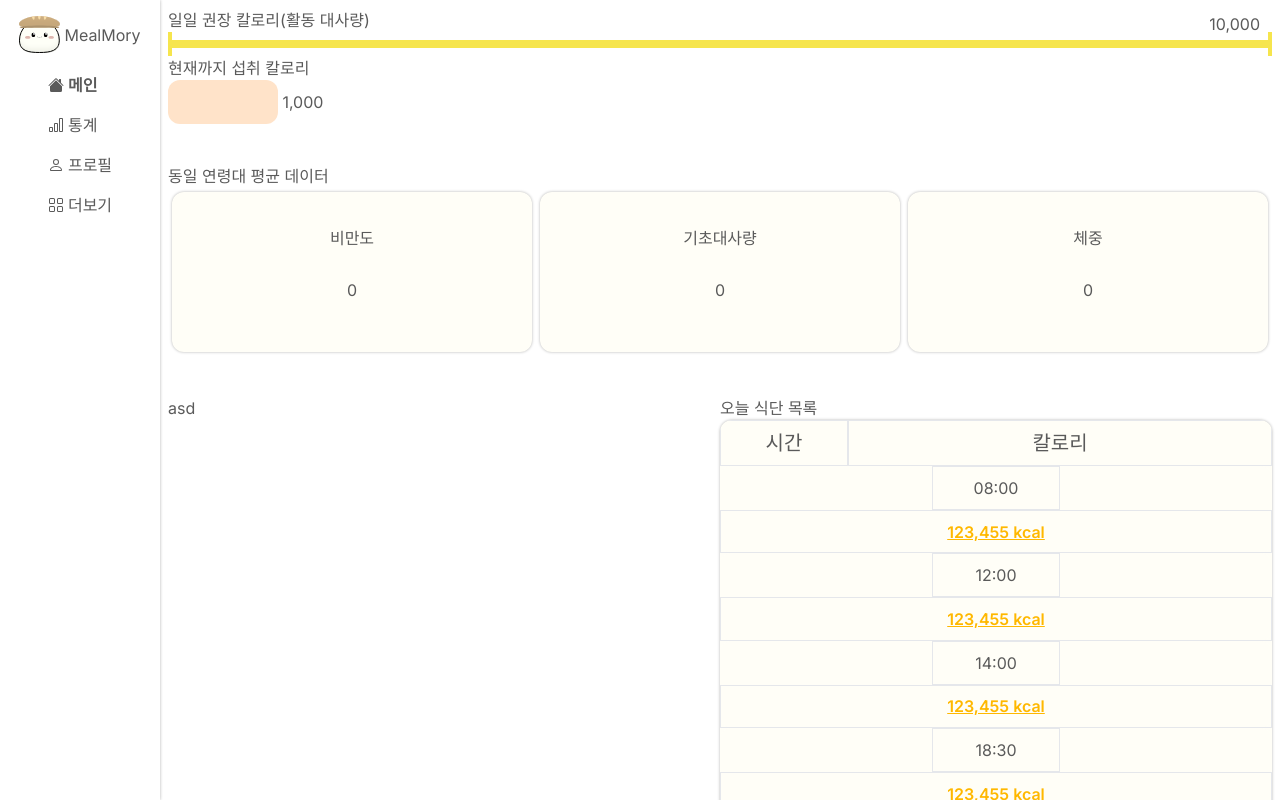
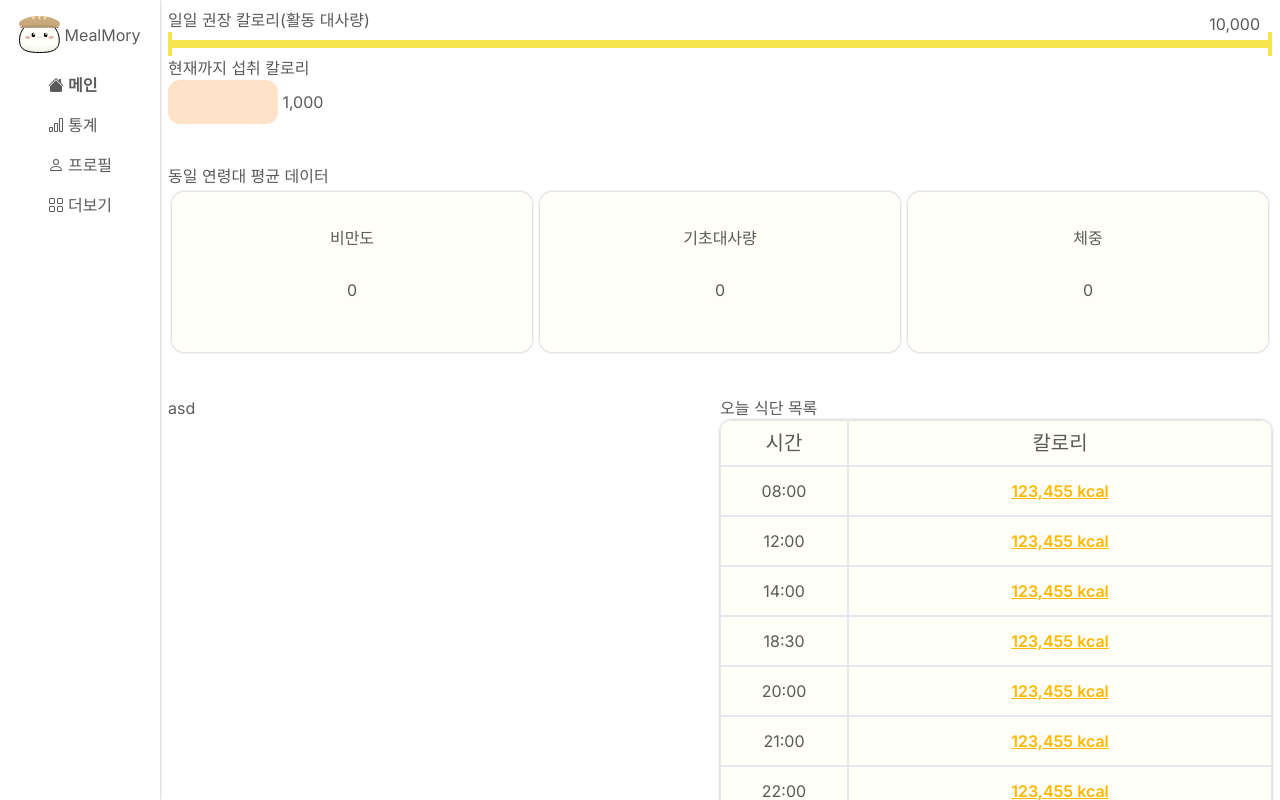
Before and after one commit to mealmory/mealmory_fe, a Next.js app: page /home in a window 1280 px wide. Shown: the top 800 px of the page. Built offline with nearby package versions, Linux system fonts and the light colour scheme.

Commit message:
data dard prop value 타입변경

```diff
--- a/src/components/DataCard.tsx
+++ b/src/components/DataCard.tsx
@@ -1,7 +1,7 @@
 interface DataCardProps {
   className: string;
   label: string;
-  value: number;
+  value: string;
   labelClass?: string;
   valueClass?: string;
   handleClick?: () => void;
@@ -16,9 +16,7 @@ const DataCard = ({
   handleClick,
 }: DataCardProps) => {
   return (
-    <div
-      className={`flex sm:flex-col bg-cusbanana shadow-border rounded-xl ${className}`}
-    >
+    <div className={`flex bg-cusbanana shadow-border ${className}`}>
       <div className={"flex justify-center items-center " + (labelClass ?? "")}>
         <p>{label}</p>
       </div>
@@ -26,7 +24,7 @@ const DataCard = ({
         onClick={handleClick}
         className={"flex justify-center items-center " + (valueClass ?? "")}
       >
-        <p>{value.toLocaleString()}</p>
+        <p>{value}</p>
       </div>
     </div>
   );
```
